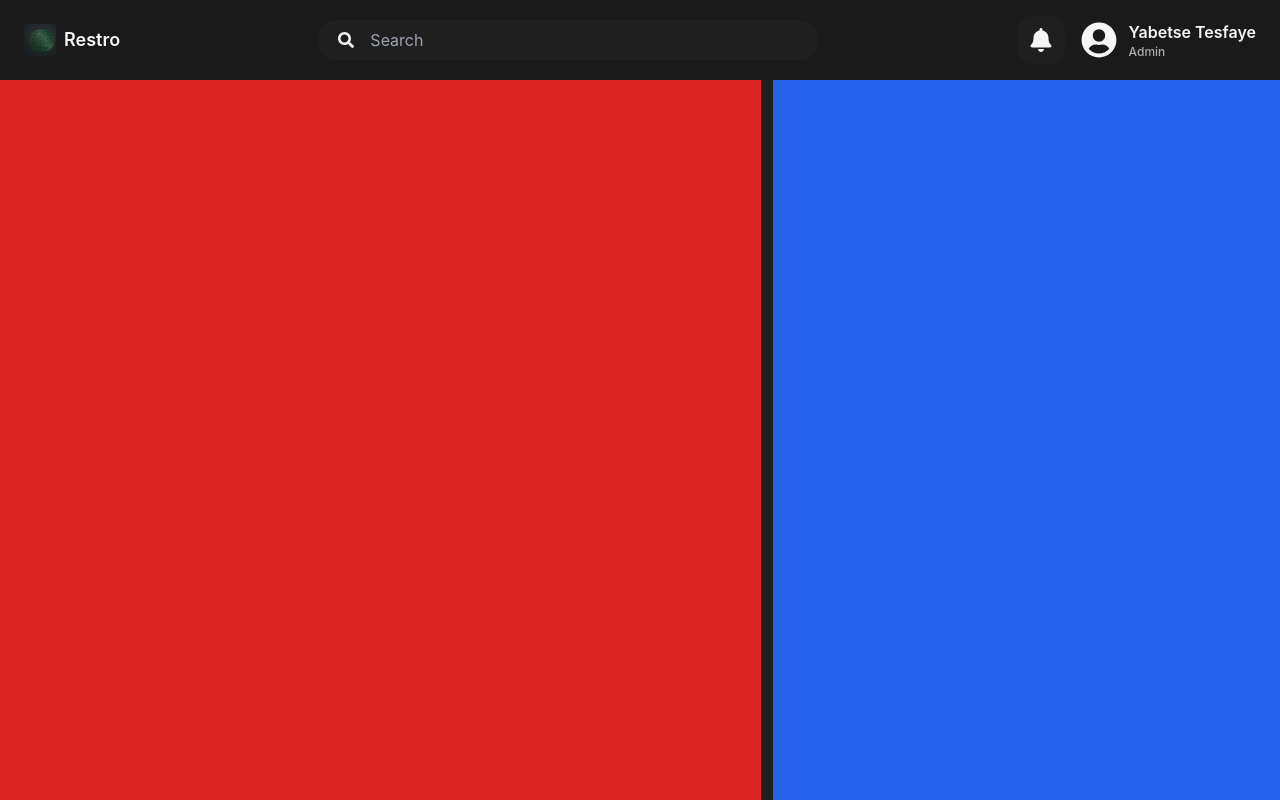
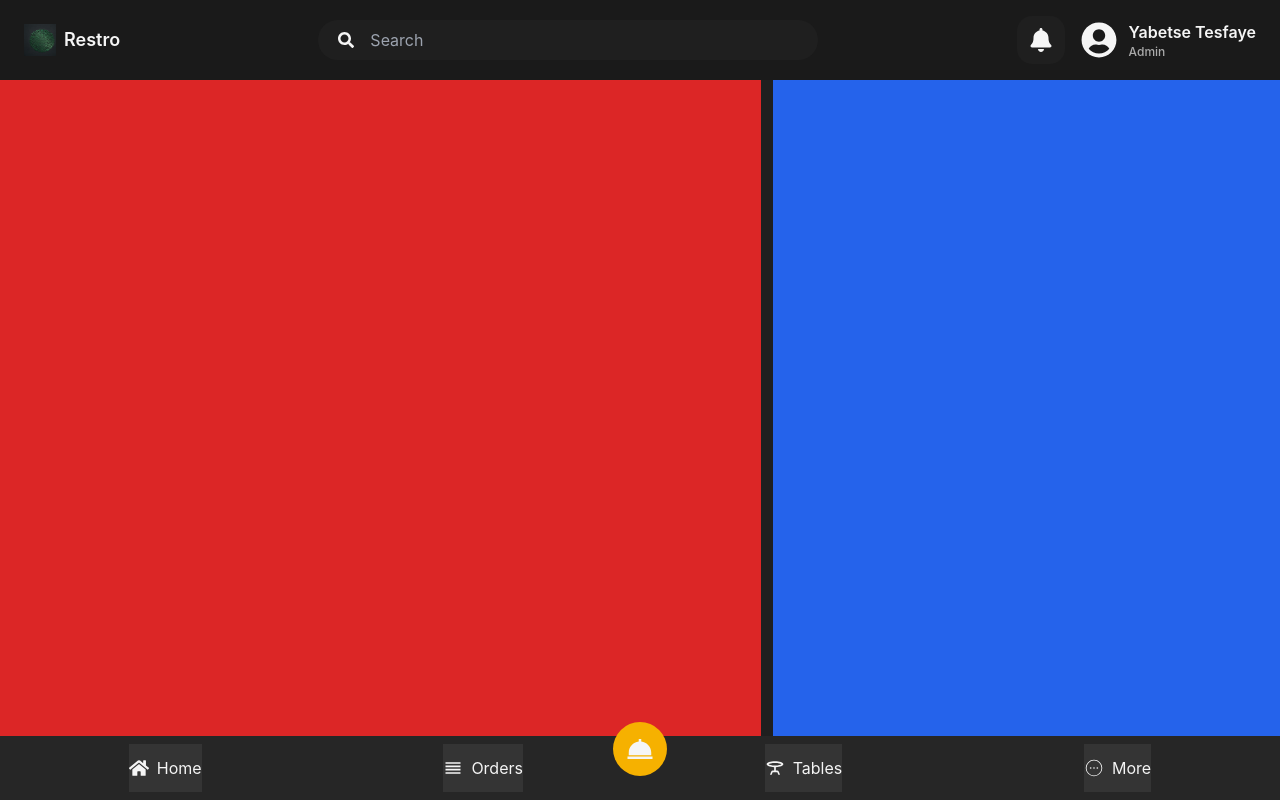
Before and after one commit to yabtesfu/restro-pos, a React (Vite) app: page / in a window 1280 px wide. Built offline with nearby package versions, Linux system fonts and the light colour scheme.

Commit message:
Added Bottom Navigation

```diff
--- /dev/null
+++ b/src/components/shared/BottomNav.jsx
@@ -0,0 +1,23 @@
+import React from 'react'
+import { FaHome } from 'react-icons/fa'
+import { MdOutlineReorder } from 'react-icons/md'
+import { MdOutlineTableBar } from 'react-icons/md'
+import { CiCircleMore } from 'react-icons/ci'
+import { BiSolidDish } from 'react-icons/bi'
+
+const BottomNav = () => {
+  return (
+    <div className='fixed bottom-0 left-0 right-0 bg-[#262626] p-2 h-16 flex justify-around'>
+        <button className='flex items-center justify-center text-[#f5f5f5] bg-[#343434] w-[200px]rounded-[20px]'><FaHome className="incline mr-2" size={20} />Home</button>
+        <button className='flex items-center justify-center text-[#f5f5f5] bg-[#343434] w-[200px]rounded-[20px]'><MdOutlineReorder className="incline mr-2" size={20} />Orders</button>
+        <button className='flex items-center justify-center text-[#f5f5f5] bg-[#343434] w-[200px]rounded-[20px]'><MdOutlineTableBar className="incline mr-2" size={20} />Tables</button>
+        <button className='flex items-center justify-center text-[#f5f5f5] bg-[#343434] w-[200px]rounded-[20px]'><CiCircleMore className="incline mr-2" size={20} />More</button>
+
+        <button className="absolute bottom-6 bg-[#F6B100] text-[#f5f5f5] p-3 rounded-full items-center">
+            <BiSolidDish size={30} />
+        </button>
+    </div>
+  )
+}
+
+export default BottomNav
--- a/src/pages/Home.jsx
+++ b/src/pages/Home.jsx
@@ -1,4 +1,5 @@
 import React from 'react';
+import BottomNav from '../components/shared/BottomNav';
 
 const Home = () => {
   return (
@@ -6,6 +7,7 @@
       <div className="flex-[3] bg-red-600"></div>
       {/* Right Div */}
       <div className="flex-[2] bg-blue-600"></div>
+      <BottomNav />
     </section>
   );
 };
```
